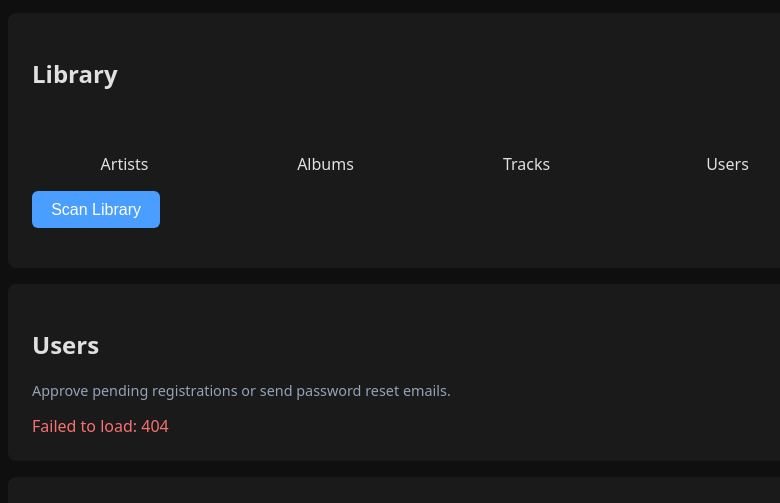
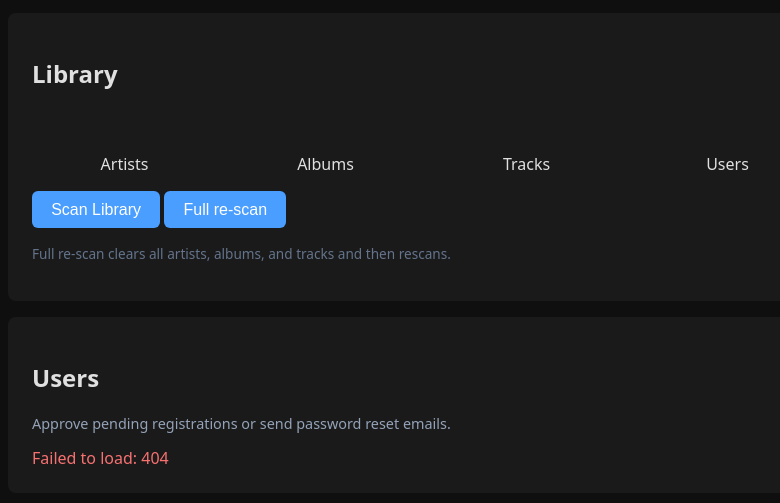
Before and after one commit to 151henry151/rompmusic-server, a FastAPI app: template rompmusic_server/admin/templates/dashboard.html in a window 1280 px wide. Shown: the part 185-688 px from the top of the page, without its empty margins (214-994 px from the left). Run offline with FastAPI, Linux system fonts and the light colour scheme; the template is opened without the code that fills it, so the values that code supplies are empty; some libraries are stand-ins or nearby versions.

Commit message:
Admin dashboard: add Full re-scan button and note (was missing from repo)

```diff
--- a/rompmusic_server/admin/templates/dashboard.html
+++ b/rompmusic_server/admin/templates/dashboard.html
@@ -27,8 +27,10 @@
         <p style="color: #64748b; font-size: 0.9rem;">Beets fetch-art runs after each scan.</p>
         {% endif %}
         <p style="margin-top: 1rem;">
-            <button id="scan-btn" onclick="startScan()">Scan Library</button>
+            <button id="scan-btn" onclick="startScan(false)">Scan Library</button>
+            <button id="full-rescan-btn" onclick="startScan(true)">Full re-scan</button>
         </p>
+        <p style="color: #64748b; font-size: 0.85rem; margin-top: 0.5rem;">Full re-scan clears all artists, albums, and tracks and then rescans.</p>
         <div id="scan-result"></div>
     </div>
 
@@ -164,17 +166,21 @@
     </div>
 
     <script>
-    async function startScan() {
+    async function startScan(fullRescan) {
         const btn = document.getElementById('scan-btn');
+        const fullBtn = document.getElementById('full-rescan-btn');
         const result = document.getElementById('scan-result');
         btn.disabled = true;
+        if (fullBtn) fullBtn.disabled = true;
         result.innerHTML = '<p style="color: #94a3b8;">Connecting to scan stream...</p>';
 
         try {
-            const resp = await fetch('/server/scan/stream', { method: 'POST', credentials: 'same-origin' });
+            const url = '/server/scan/stream' + (fullRescan ? '?full_rescan=1' : '');
+            const resp = await fetch(url, { method: 'POST', credentials: 'same-origin' });
             if (!resp.ok) {
                 result.innerHTML = '<p style="color: #f87171;">Scan failed: ' + resp.status + '</p>';
                 btn.disabled = false;
+                if (fullBtn) fullBtn.disabled = false;
                 return;
             }
 
@@ -219,6 +225,7 @@
                                 result.innerHTML = '<p style="color: #4ade80;">Scan complete! Reloading...</p>';
                                 window.location.reload();
                             }
+                            if (fullBtn) fullBtn.disabled = false;
                             btn.disabled = false;
                             return;
                         }
```
